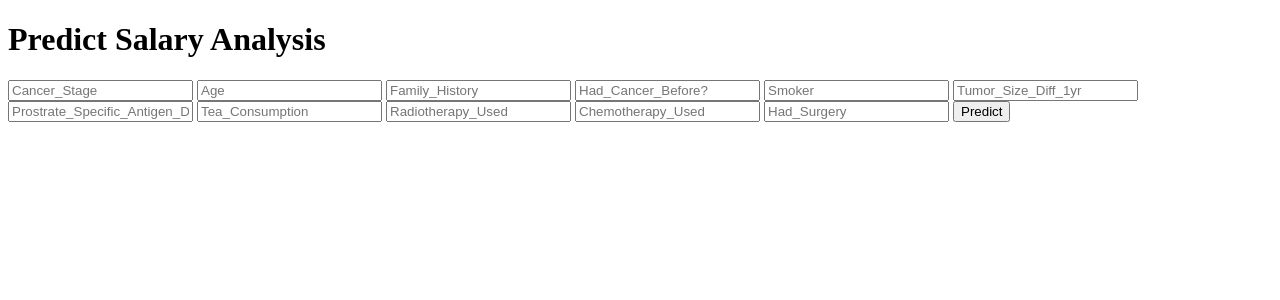
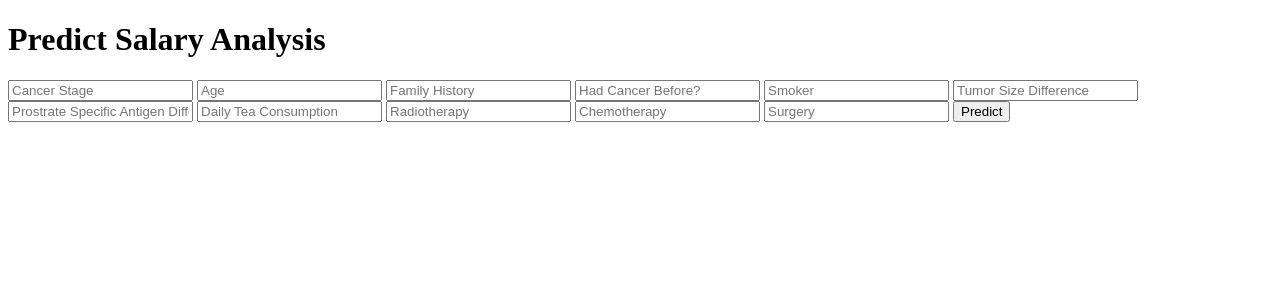
Before and after one commit to yuvika-rajrana607/MLD_FALL, a Flask app: page / in a window 1280 px wide. Shown: the top 300 px of the page. Run offline with Flask 2, Linux system fonts and the light colour scheme; parts of the project's set-up code (start-up, migrations or seed data) failed here and were passed over.

Commit message:
Update index.html

```diff
--- a/templates/index.html
+++ b/templates/index.html
@@ -16,17 +16,17 @@
 
      <!-- Main Input For Receiving Query to our ML -->
     <form action="{{ url_for('predict')}}"method="post">
-    	<input type="text" name="stage" placeholder="Cancer_Stage" required="required" />
+    	<input type="text" name="stage" placeholder="Cancer Stage" required="required" />
       <input type="text" name="age" placeholder="Age" required="required" />
-		  <input type="text" name="family_history" placeholder="Family_History" required="required" />
-      <input type="text" name="previous_cancer" placeholder="Had_Cancer_Before?" required="required" />
+      <input type="text" name="family_history" placeholder="Family History" required="required" />
+      <input type="text" name="previous_cancer" placeholder="Had Cancer Before?" required="required" />
       <input type="text" name="smoker" placeholder="Smoker" required="required" />
-      <input type="text" name="diff_tumor" placeholder="Tumor_Size_Diff_1yr" required="required" />
-      <input type="text" name="diff_psa" placeholder="Prostrate_Specific_Antigen_Diff_1yr" required="required" />
-      <input type="text" name="tea" placeholder="Tea_Consumption" required="required" />
-      <input type="text" name="rd_thrpy" placeholder="Radiotherapy_Used" required="required" />
-      <input type="text" name="chm_thrpy" placeholder="Chemotherapy_Used" required="required" />
-      <input type="text" name="rad_rem" placeholder="Had_Surgery" required="required" />
+      <input type="text" name="diff_tumor" placeholder="Tumor Size Difference" required="required" />
+      <input type="text" name="diff_psa" placeholder="Prostrate Specific Antigen Difference after 1yr" required="required" />
+      <input type="text" name="tea" placeholder="Daily Tea Consumption" required="required" />
+      <input type="text" name="rd_thrpy" placeholder="Radiotherapy" required="required" />
+      <input type="text" name="chm_thrpy" placeholder="Chemotherapy" required="required" />
+      <input type="text" name="rad_rem" placeholder="Surgery" required="required" />
 
         <button type="submit" class="btn btn-primary btn-block btn-large">Predict</button>
     </form>
```
